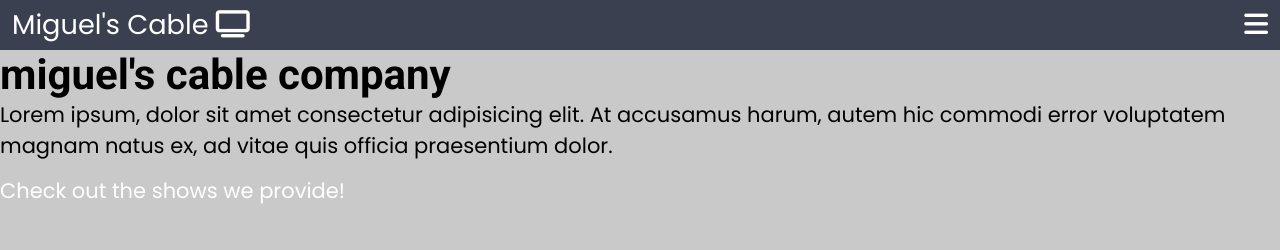
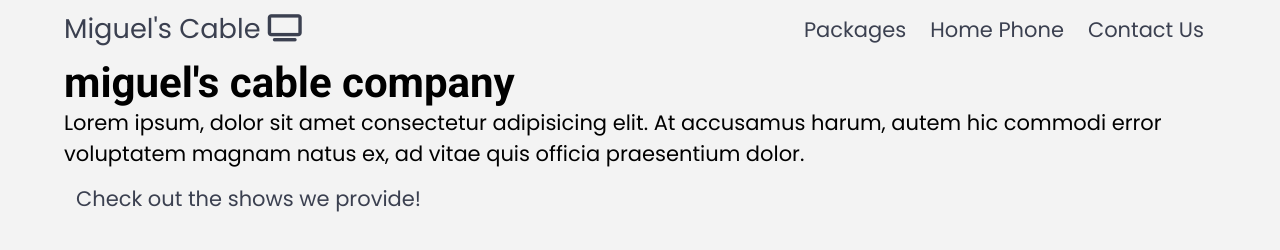
Before and after one commit to miguelwd765/cable-company-landing-page, a plain HTML site: page index.html in a window 1280 px wide. Drawn offline with Linux system fonts and the light colour scheme.

Commit message:
make desktop version of nav. also changed colors in nav

```diff
--- a/styles.css
+++ b/styles.css
@@ -7,6 +7,7 @@
   --bg-navy-light: #6f737f;
 
   --color-light-grey: #c9c9c9;
+  --color-off-white: #f3f3f3;
 
   --transition: all 0.3s linear;
 }
@@ -24,12 +25,12 @@ html {
 body {
   font-family: var(--font-accent);
   font-size: 21px;
-  background-color: var(--color-light-grey);
+  background-color: var(--color-off-white);
 }
 
 a {
   text-decoration: none;
-  color: #fff;
+  color: var(--color-off-white);
 }
 
 li {
@@ -59,7 +60,8 @@ img {
 
 .logo {
   font-size: 1.7rem;
-  color: #fff;
+  color: var(--color-off-white);
+  cursor: pointer;
 }
 
 .nav-toggle {
@@ -67,6 +69,7 @@ img {
   background-color: transparent;
   color: #fff;
   font-size: 1.7rem;
+  cursor: pointer;
 }
 
 .title {
@@ -82,6 +85,11 @@ img {
 .nav-links {
   display: block;
   padding: 0.85rem 0;
+  transition: var(--transition);
+}
+
+.nav-links:hover {
+  color: var(--color-light-grey);
 }
 
 @media screen and (max-width: 328px) {
@@ -90,3 +98,46 @@ img {
     font-size: 1.45rem;
   }
 }
+
+@media screen and (min-width: 800px) {
+  a,
+  .nav-links,
+  .logo {
+    color: var(--bg-navy-med);
+  }
+
+  .nav {
+    background-color: transparent;
+    padding: 0;
+  }
+
+  .nav-center {
+    display: flex;
+    justify-content: space-between;
+    align-items: center;
+    width: 90%;
+    margin: 0 auto;
+  }
+
+  .links-container {
+    height: auto !important;
+  }
+
+  .nav-toggle {
+    display: none;
+  }
+
+  .links {
+    display: flex;
+  }
+
+  .nav-links {
+    margin: 0 0.75rem;
+    display: block;
+  }
+
+  .hero {
+    width: 90%;
+    margin: 0 auto;
+  }
+}
```
